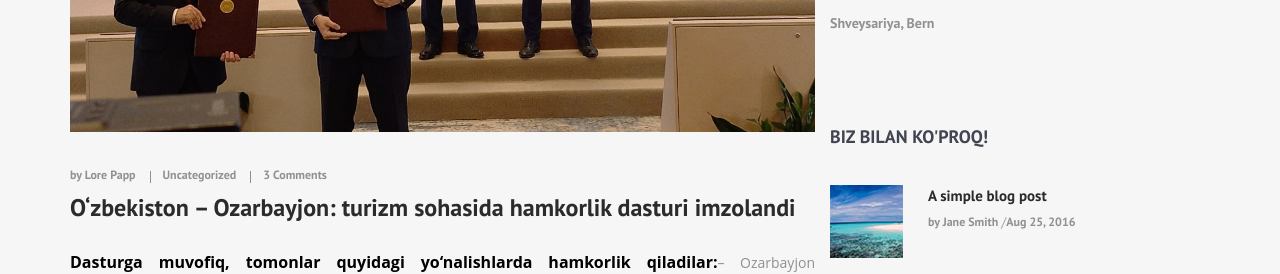
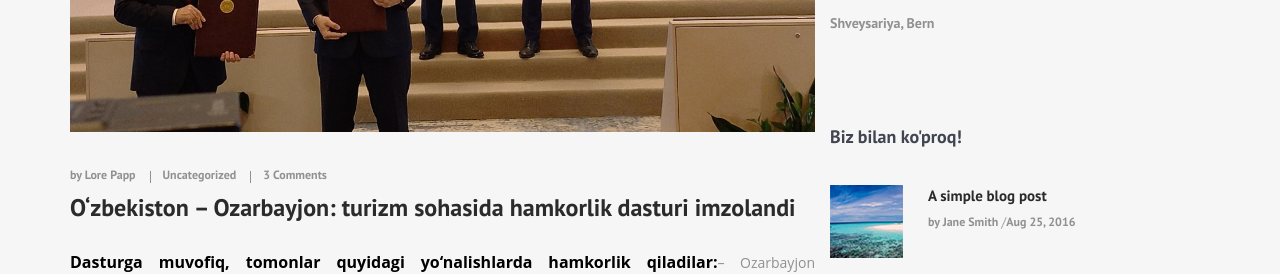
Before and after one commit to RayimjonovBobur/Osson-Travel, a React (Create React App) app: page /news in a window 1280 px wide. Shown: the part 1000-1274 px from the top of the page. Built offline with nearby package versions, Linux system fonts and the light colour scheme; some icons are missing.

Commit message:
first commit

```diff
--- a/src/ClientSide/Components/Page/News/News.jsx
+++ b/src/ClientSide/Components/Page/News/News.jsx
@@ -325,7 +325,7 @@ const News = () => {
               </div>
 
               <div className="sidebar_latest_posts">
-                <div className="sidebar_title">BIZ BILAN KO'PROQ!</div>
+                <div className="sidebar_title">Biz bilan ko'proq!</div>
                 <div className="latest_posts_container">
                   <ul>
                     <li className="latest_post clearfix">
```
